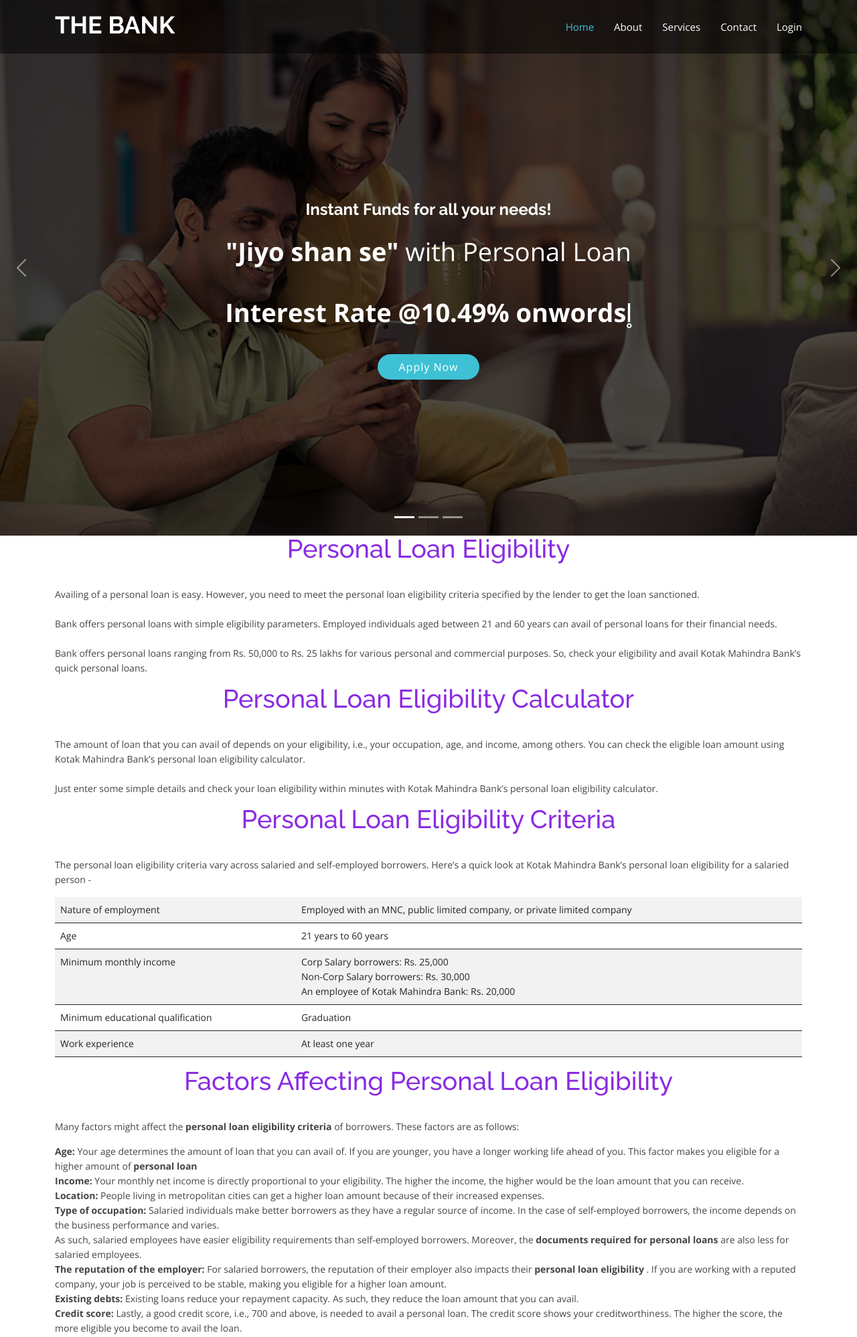
After one commit to Hitesh-Jambhale/FinanceProjectDemo, a Django app: page /ma/el in a window 1280 px wide. The commit adds this page. Shown: the top 1997 px of the page at 67% size. Run offline with Django 4.2, Linux system fonts and the light colour scheme; some libraries are stand-ins or nearby versions.

Commit message:
second commit

```diff
--- a/MyProject/MyApp/urls.py
+++ b/MyProject/MyApp/urls.py
@@ -1,6 +1,7 @@
 from django.urls import path
-from .views import homeView
+from .views import homeView,eligibility_view
 
 urlpatterns = [
-    path('home/',homeView)
+    path('home/',homeView),
+    path('el',eligibility_view)
 ]
--- a/MyProject/MyApp/views.py
+++ b/MyProject/MyApp/views.py
@@ -2,3 +2,6 @@ from django.shortcuts import render
 
 def homeView(request):
     return render(request,"index.html")
+
+def eligibility_view(request):
+    return render(request, "eligibility.html")
--- /dev/null
+++ b/MyProject/templates/eligibility.html
@@ -0,0 +1,133 @@
+{% extends 'layout.html' %} {% block content1 %}
+<div class="container">
+  <h2 style="text-align: center; color: blueviolet">
+    Personal Loan Eligibility
+  </h2>
+  <br />
+  <p>
+    Availing of a personal loan is easy. However, you need to meet the personal
+    loan eligibility criteria specified by the lender to get the loan
+    sanctioned.<br /><br />
+    Bank offers personal loans with simple eligibility parameters. Employed
+    individuals aged between 21 and 60 years can avail of personal loans for
+    their financial needs.<br /><br />
+    Bank offers personal loans ranging from Rs. 50,000 to Rs. 25 lakhs for
+    various personal and commercial purposes. So, check your eligibility and
+    avail Kotak Mahindra Bank’s quick personal loans.
+  </p>
+  <h2 style="text-align: center; color: blueviolet">
+    Personal Loan Eligibility Calculator
+  </h2>
+  <br />
+  <p>
+    The amount of loan that you can avail of depends on your eligibility, i.e.,
+    your occupation, age, and income, among others. You can check the eligible
+    loan amount using Kotak Mahindra Bank’s personal loan eligibility
+    calculator.<br /><br />
+
+    Just enter some simple details and check your loan eligibility within
+    minutes with Kotak Mahindra Bank’s personal loan eligibility calculator.
+  </p>
+
+  <h2 style="text-align: center; color: blueviolet">
+    Personal Loan Eligibility Criteria
+  </h2>
+  <br />
+  <p>
+    The personal loan eligibility criteria vary across salaried and
+    self-employed borrowers. Here’s a quick look at Kotak Mahindra Bank’s
+    personal loan eligibility for a salaried person -
+  </p>
+  <table class="table table-striped" style="border: 1px">
+    <tr>
+      <td>Nature of employment</td>
+      <td>
+        Employed with an MNC, public limited company, or private limited company
+      </td>
+    </tr>
+    <tr>
+      <td>Age</td>
+      <td>21 years to 60 years</td>
+    </tr>
+    <tr>
+      <td>Minimum monthly income</td>
+      <td>
+        Corp Salary borrowers: Rs. 25,000<br />
+
+        Non-Corp Salary borrowers: Rs. 30,000<br />
+
+        An employee of Kotak Mahindra Bank: Rs. 20,000
+      </td>
+    </tr>
+    <tr>
+      <td>Minimum educational qualification</td>
+      <td>Graduation</td>
+    </tr>
+    <tr>
+      <td>Work experience</td>
+      <td>At least one year</td>
+    </tr>
+  </table>
+
+  <h2 style="text-align: center; color: blueviolet">
+    Factors Affecting Personal Loan Eligibility
+  </h2>
+  <br />
+  <p>
+    Many factors might affect the
+    <b>personal loan eligibility criteria</b>
+    of borrowers. These factors are as follows:
+  </p>
+
+  <ul>
+    <li>
+      <b>Age:</b>
+      Your age determines the amount of loan that you can avail of. If you are
+      younger, you have a longer working life ahead of you. This factor makes
+      you eligible for a higher amount of
+      <b>personal loan</b>
+    </li>
+    <li>
+      <b>Income:</b> Your monthly net income is directly proportional to your
+      eligibility. The higher the income, the higher would be the loan amount
+      that you can receive.
+    </li>
+    <li>
+      <b>Location:</b>
+      People living in metropolitan cities can get a higher loan amount because
+      of their increased expenses.
+    </li>
+    <li>
+      <b>Type of occupation:</b>
+      Salaried individuals make better borrowers as they have a regular source
+      of income. In the case of self-employed borrowers, the income depends on
+      the business performance and varies.<br />
+
+      As such, salaried employees have easier eligibility requirements than
+      self-employed borrowers. Moreover, the
+      <b>documents required for personal loans</b>
+      are also less for salaried employees.
+    </li>
+    <li>
+      <b>The reputation of the employer:</b>
+      For salaried borrowers, the reputation of their employer also impacts
+      their
+      <b>personal loan eligibility</b>
+      . If you are working with a reputed company, your job is perceived to be
+      stable, making you eligible for a higher loan amount.
+    </li>
+    <li>
+      <b>Existing debts:</b>
+      Existing loans reduce your repayment capacity. As such, they reduce the
+      loan amount that you can avail.
+    </li>
+    <li>
+      <b>Credit score:</b>
+      Lastly, a good credit score, i.e., 700 and above, is needed to avail a
+      personal loan. The credit score shows your creditworthiness. The higher
+      the score, the more eligible you become to avail the loan.
+    </li>
+  </ul>
+</div>
+
+{% endblock %}
--- a/MyProject/templates/layout.html
+++ b/MyProject/templates/layout.html
@@ -90,6 +90,125 @@
     <!-- Start Content -->
     {% block content %}
     {% endblock content%}
+    <!-- ======= hero Section ======= -->
+<section id="hero">
+  <div class="hero-container">
+    <div
+      id="heroCarousel"
+      class="carousel slide carousel-fade"
+      data-bs-ride="carousel"
+      data-bs-interval="5000"
+    >
+      <ol id="hero-carousel-indicators" class="carousel-indicators"></ol>
+
+      <div class="carousel-inner" role="listbox">
+        <div
+          class="carousel-item active"
+          style="
+            background-image: url('{% static 'assets/img/hero-carousel/PL.jpg' %}');
+          "
+        >
+          <div class="carousel-container">
+            <div class="container">
+              <h2 class="animate__animated animate__fadeInDown">
+                Instant Funds for all your needs!
+              </h2>
+              <p class="animate__animated animate__fadeInUp">
+                <strong>"Jiyo shan se"</strong> with Personal Loan
+                <br />
+                <br />
+                <strong>Interest Rate @10.49% onwords</strong>l̥
+              </p>
+              <a
+                href="#about"
+                class="btn-get-started scrollto animate__animated animate__fadeInUp"
+                >Apply Now</a
+              >
+            </div>
+          </div>
+        </div>
+
+        <div
+          class="carousel-item"
+          style="
+            background-image: url('{% static 'assets/img/hero-carousel/EL.jpg' %}');
+          "
+        >
+          <div class="carousel-container">
+            <div class="container">
+              <h2 class="animate__animated animate__fadeInDown">
+                Open a new window to your Kids future!
+              </h2>
+              <p class="animate__animated animate__fadeInUp">
+                "Aaj padhane vala Kal ka leader hoga!"
+                <br />
+                <br />
+                <strong>Interest Rate @8.49% onwords</strong>l̥
+              </p>
+              <a
+                href="#about"
+                class="btn-get-started scrollto animate__animated animate__fadeInUp"
+                >Apply now</a
+              >
+            </div>
+          </div>
+        </div>
+
+        <div
+          class="carousel-item"
+          style="
+            background-image: url('{% static 'assets/img/hero-carousel/HL.jpg' %}');
+          "
+        >
+          <div class="carousel-container">
+            <div class="container">
+              <h2 class="animate__animated animate__fadeInDown">
+                Take your dream home, home today!
+              </h2>
+              <p class="animate__animated animate__fadeInUp">
+                "Chalo ghar banaye!"
+                <br /><br />
+                <strong>Interest Rate @8% onwords</strong>l̥
+              </p>
+              <a
+                href="#about"
+                class="btn-get-started scrollto animate__animated animate__fadeInUp"
+                >Apply Now</a
+              >
+            </div>
+          </div>
+        </div>
+      </div>
+
+      <a
+        class="carousel-control-prev"
+        href="#heroCarousel"
+        role="button"
+        data-bs-slide="prev"
+      >
+        <span
+          class="carousel-control-prev-icon bi bi-chevron-left"
+          aria-hidden="true"
+        ></span>
+      </a>
+
+      <a
+        class="carousel-control-next"
+        href="#heroCarousel"
+        role="button"
+        data-bs-slide="next"
+      >
+        <span
+          class="carousel-control-next-icon bi bi-chevron-right"
+          aria-hidden="true"
+        ></span>
+      </a>
+    </div>
+  </div>
+</section>
+<!-- End Hero Section -->
+{% block content1 %}
+    {% endblock content1 %}
     <!-- End Content -->
 
       <!-- ======= Contact Section ======= -->
```
Also changed, not shown: MyProject/static/assets/css/style.css (+38 -0 lines), MyProject/templates/index.html (+88 -144 lines), 2 other files.
